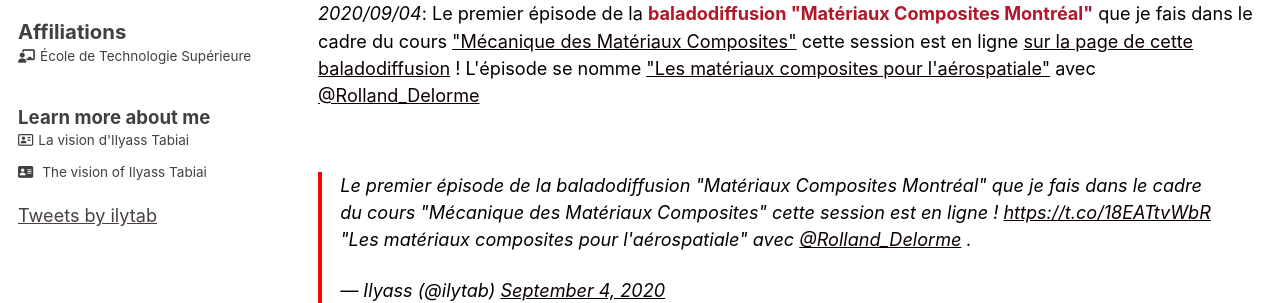
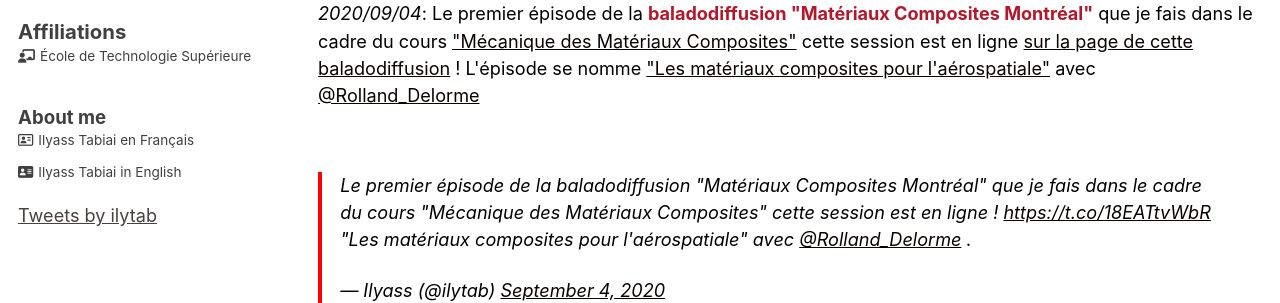
Before and after one commit to ilylabs/ilylabs.github.io, a Jekyll site: the page built from index.html, in a window 1280 px wide. Shown: the part 571-874 px from the top of the page. Built offline with Jekyll 4.4.1, drawn with Linux system fonts in a browser that asks for light colours; cached includes are drawn as plain includes; nearby versions of some CDN libraries; the list of posts is cut into pages by our own code; comment, search, counter and statistics services are not loaded.

Commit message:
Changed my mind

```diff
--- a/_includes/author-profile.html
+++ b/_includes/author-profile.html
@@ -260,17 +260,17 @@
   </li>
     </ul>
 
-  <h5>Learn more about me</h5>
+  <h5>About me</h5>
     <button class="btn btn--inverse">{{ site.data.ui-text[site.locale].follow_label | remove: ":" | default: "Follow" }}</button>
     <ul class="author__urls social-icons">
   <li>
   <a href="https://www.etsmtl.ca/nouvelles/2020/ilyass-tabiai-ets/" itemprop="sameAs" rel="nofollow noopener noreferrer">
-    <i class="far fa-address-card" aria-hidden="true"></i><span class="label">La vision d'Ilyass Tabiai</span>
+    <i class="far fa-address-card" aria-hidden="true"></i><span class="label">Ilyass Tabiai en Français</span>
   </a>
   </li>
   <li>
     <a href="https://www.etsmtl.ca/en/news/2020/ilyass-tabiai-ets/" itemprop="sameAs" rel="nofollow noopener noreferrer">
-      <i class="fas fa-address-card" aria-hidden="true"></i><span class="label"> The vision of Ilyass Tabiai</span>
+      <i class="fas fa-address-card" aria-hidden="true"></i><span class="label">Ilyass Tabiai in English</span>
     </a>
     </li>
     </ul>
```
